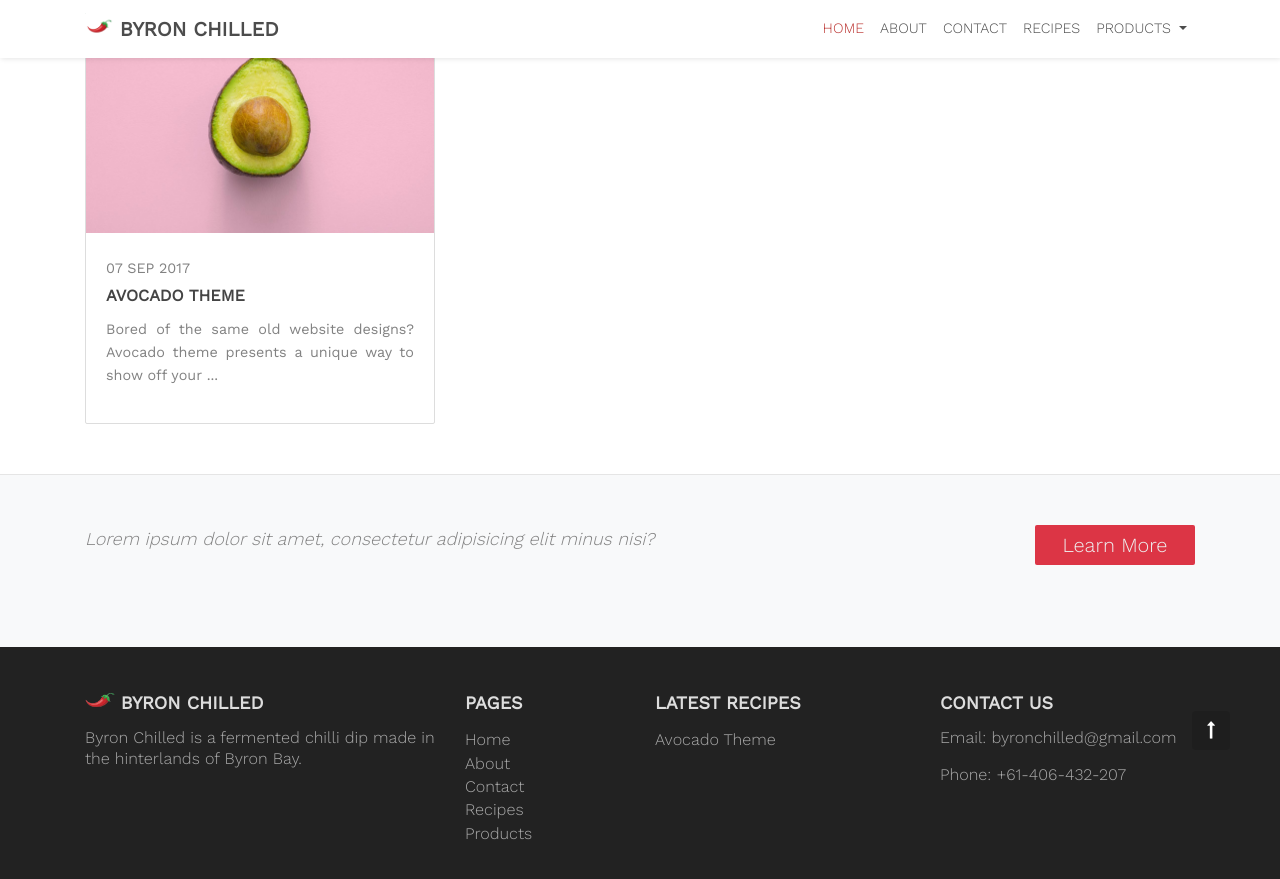
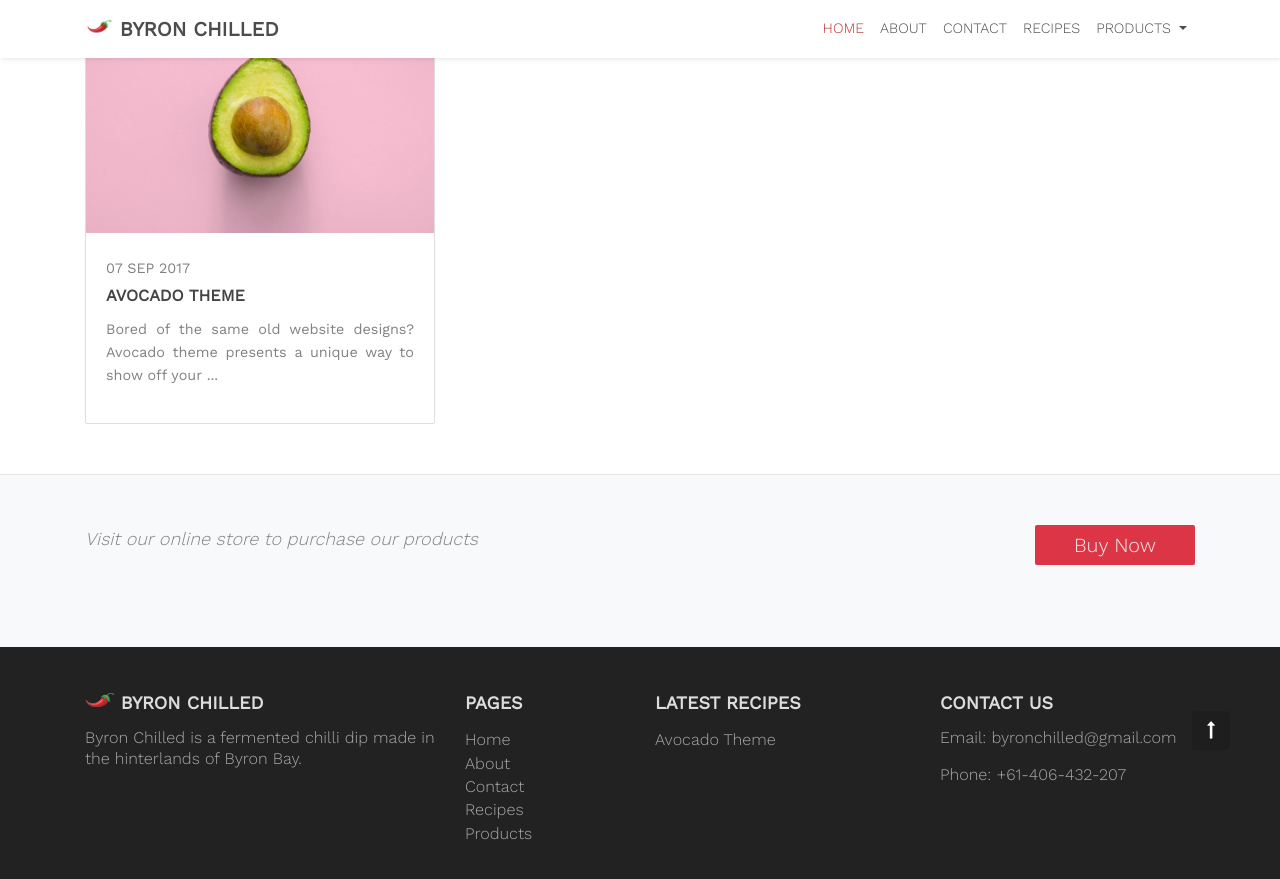
Before and after one commit to byronchilled/website, a Jekyll site: the page built from index.html, in a window 1280 px wide and 900 px high, scrolled down 2963 px. Shown: the top 879 px of the window. Built offline with Jekyll 4.4.1, drawn with Linux system fonts in a browser that asks for light colours; nearby versions of some CDN libraries.

Commit message:
buy button

```diff
--- a/_data/cta.yml
+++ b/_data/cta.yml
@@ -1,3 +1,3 @@
-text: Lorem ipsum dolor sit amet, consectetur adipisicing elit minus nisi?
-button-text: Learn More
+text: Visit our online store to purchase our products
+button-text: Buy Now
 button: /blog/avocado-theme/
```
